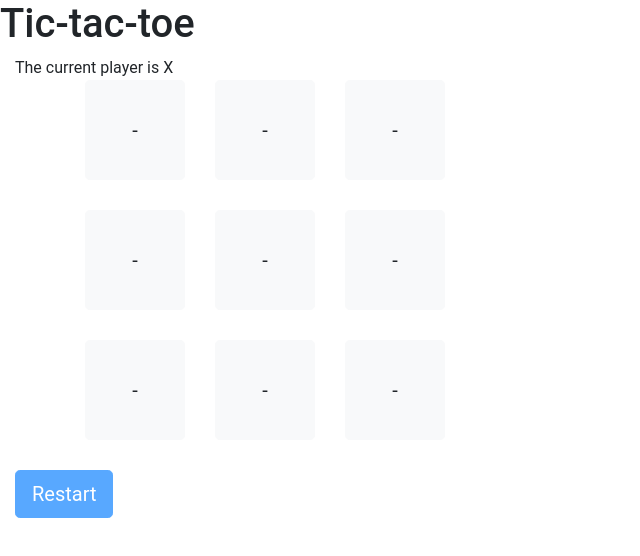
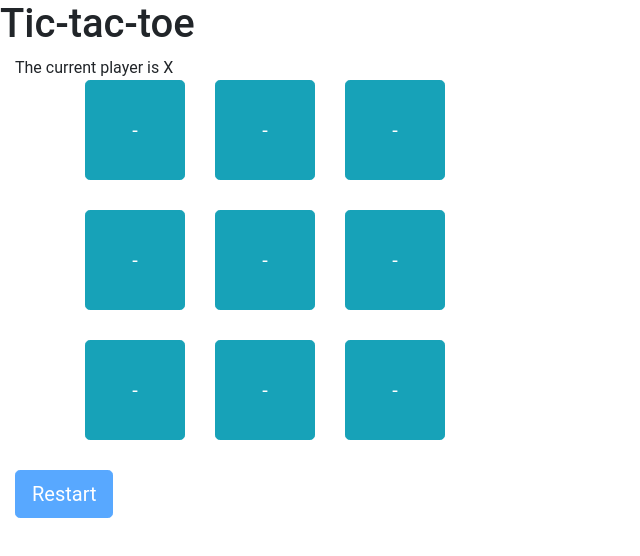
Before and after one commit to crei0/tic-tac-toe-react, a React (Create React App) app: page / in a window 1280 px wide. Shown: the top 556 px of the page, without its empty margins (0-640 px from the left). Built offline with nearby package versions, Linux system fonts and the light colour scheme.

Commit message:
Added some JS Doc, minor improvements to code

```diff
--- a/src/components/Board.jsx
+++ b/src/components/Board.jsx
@@ -15,19 +15,29 @@ class Board extends React.Component {
     this.resetGrid();
   }
 
+  /**
+   * Resets the grid
+   */
   resetGrid = () => {
     this.setState(
       resetGridState()
     );
   }
 
+  /**
+   * Handles the clicks on the cells, and updates the state
+   *
+   * @param {Number} x The x-axis position for the clicked cell
+   * @param {Number} y The y-axis position for the clicked cell
+   */
   handleCellClick = (x, y) => {
     const {
       grid,
-      currentPlayer
+      currentPlayer,
+      gameState
     } = this.state;
 
-    if (GAME_STATE.PLAYING) {
+    if (gameState === GAME_STATE.PLAYING) {
       if (grid[y][x] === CELL_VALUES.EMPTY) {
         grid[y][x] = currentPlayer;
 
@@ -36,7 +46,7 @@ class Board extends React.Component {
             grid: grid,
             gameState: GAME_STATE.PLAYER_WON
           });
-        } if (checkIfGameIsTied(grid)) {
+        } else if (checkIfGameIsTied(grid)) {
           this.setState({
             grid: grid,
             gameState: GAME_STATE.TIE
@@ -44,10 +54,7 @@ class Board extends React.Component {
         } else {
           this.setState({
             grid: grid,
-            currentPlayer:
-              currentPlayer === PLAYER.X
-                ? PLAYER.O
-                : PLAYER.X
+            currentPlayer: currentPlayer === PLAYER.X ? PLAYER.O : PLAYER.X
           });
         }
       }
@@ -55,6 +62,11 @@ class Board extends React.Component {
 
   };
 
+  /**
+   * Just renders the Board structure
+   *
+   * @param {Array} grid The Grid's array
+   */
   renderBoardStructure = (grid) => {
     return grid.map((row, rowIndex) =>
       <div className="row" key={`row-${rowIndex}`}>
--- a/src/components/BoardCell.jsx
+++ b/src/components/BoardCell.jsx
@@ -1,5 +1,6 @@
 import React from 'react';
 import PropTypes from 'prop-types';
+import { CELL_VALUES } from '../enums/board';
 
 /**
  * Board's cell
@@ -24,9 +25,9 @@ class BoardCell extends React.Component {
       <div className="col-sm tic-tac-toe__board-cell">
         <button
           onClick={this.handleClick}
-          disabled={value !== '-'}
+          disabled={value !== CELL_VALUES.EMPTY}
           type="button"
-          className="btn btn-light btn-lg btn-block">
+          className="btn btn-info btn-lg btn-block">
           {value}
         </button>
       </div>
--- a/src/logic/grid.js
+++ b/src/logic/grid.js
@@ -1,7 +1,8 @@
-import { CELL_VALUES, PLAYER } from '../enums/board';
+import { CELL_VALUES, PLAYER, GAME_STATE } from '../enums/board';
 
 /**
  * Resets the grid and makes Player X the current player
+ *
  * @returns {Object}
  */
 export const resetGridState = () => (
@@ -11,10 +12,19 @@ export const resetGridState = () => (
       [CELL_VALUES.EMPTY,  CELL_VALUES.EMPTY,   CELL_VALUES.EMPTY],
       [CELL_VALUES.EMPTY,  CELL_VALUES.EMPTY,   CELL_VALUES.EMPTY]
     ],
-    currentPlayer: PLAYER.X
+    currentPlayer: PLAYER.X,
+    gameState: GAME_STATE.PLAYING
   }
 );
 
+/**
+ * Checks if the three cells (passed as arguments) are all the same
+ *
+ * @param {String} cell1 The first cell to be checked
+ * @param {String} cell2 The second cell to be checked
+ * @param {String} cell3 The last cell to be checked
+ * @returns {Boolean}
+ */
 const _checkThreeCells = (cell1, cell2, cell3) => {
   return cell1 === cell2 &&
          cell1 === cell3 &&
@@ -32,8 +42,6 @@ const _checkThreeCells = (cell1, cell2, cell3) => {
  * @returns {Boolean}
  */
 export const checkIfPlayerWon = (grid) => {
-  console.info('checkIfPlayerWon', grid);
-
   for (let index = 0; index < 3; index++) {
     // Rows
     if (_checkThreeCells(grid[index][0], grid[index][1], grid[index][2])) {
@@ -60,10 +68,13 @@ export const checkIfPlayerWon = (grid) => {
 /**
  * Checks if the game is Tied
  *
- * @param {Array} grid The grid array
+ * @param {Array} grid The Grid's array
  * @returns {Boolean}
  */
 export const checkIfGameIsTied = (grid) => {
-  const test = grid.flat(2).toString().indexOf();
-  console.info(test);
+  // Flatten and convert to String, then check if there's an empty cell
+  return grid
+    .flat(2)
+    .toString()
+    .indexOf(CELL_VALUES.EMPTY) === -1;
 };
```
